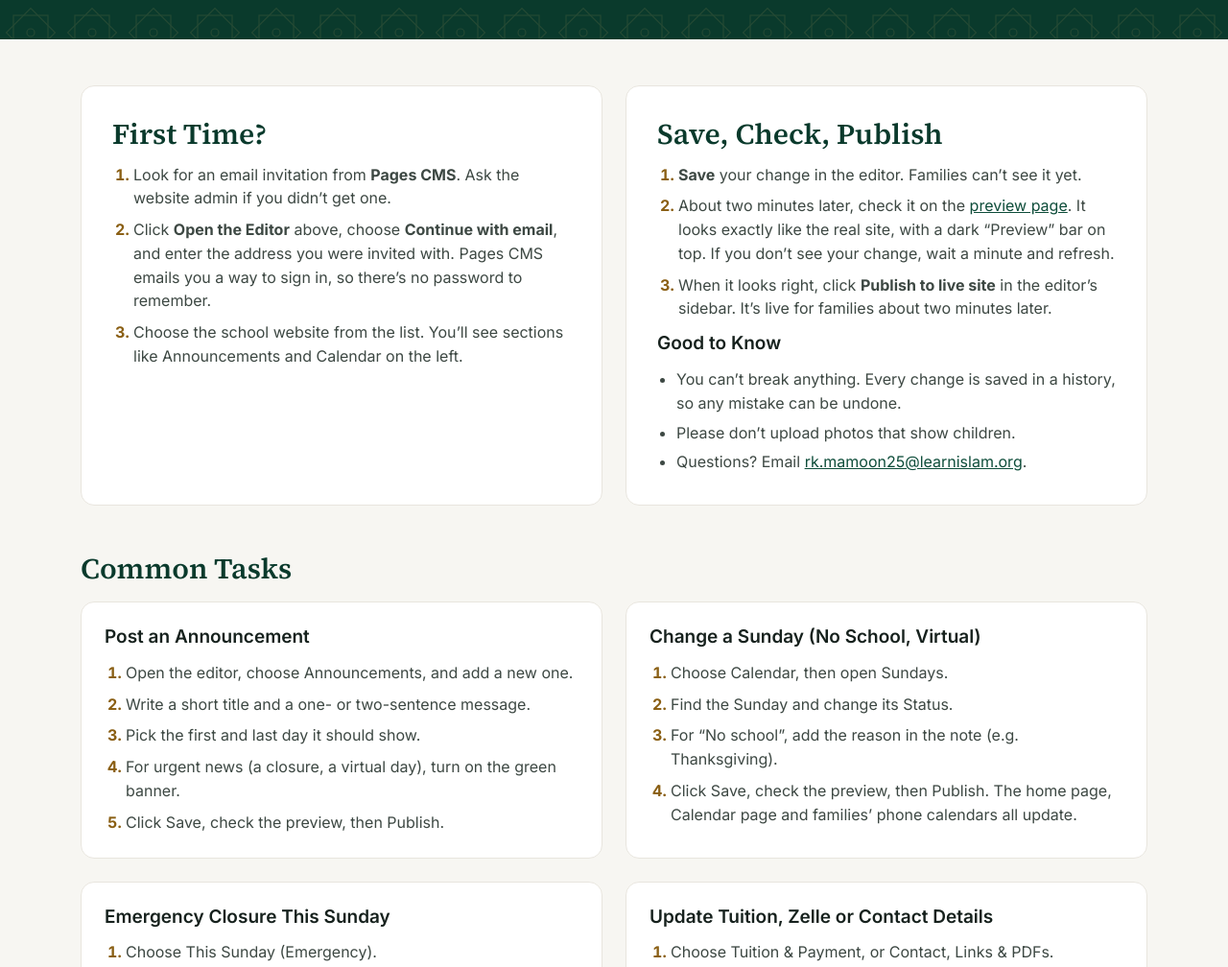
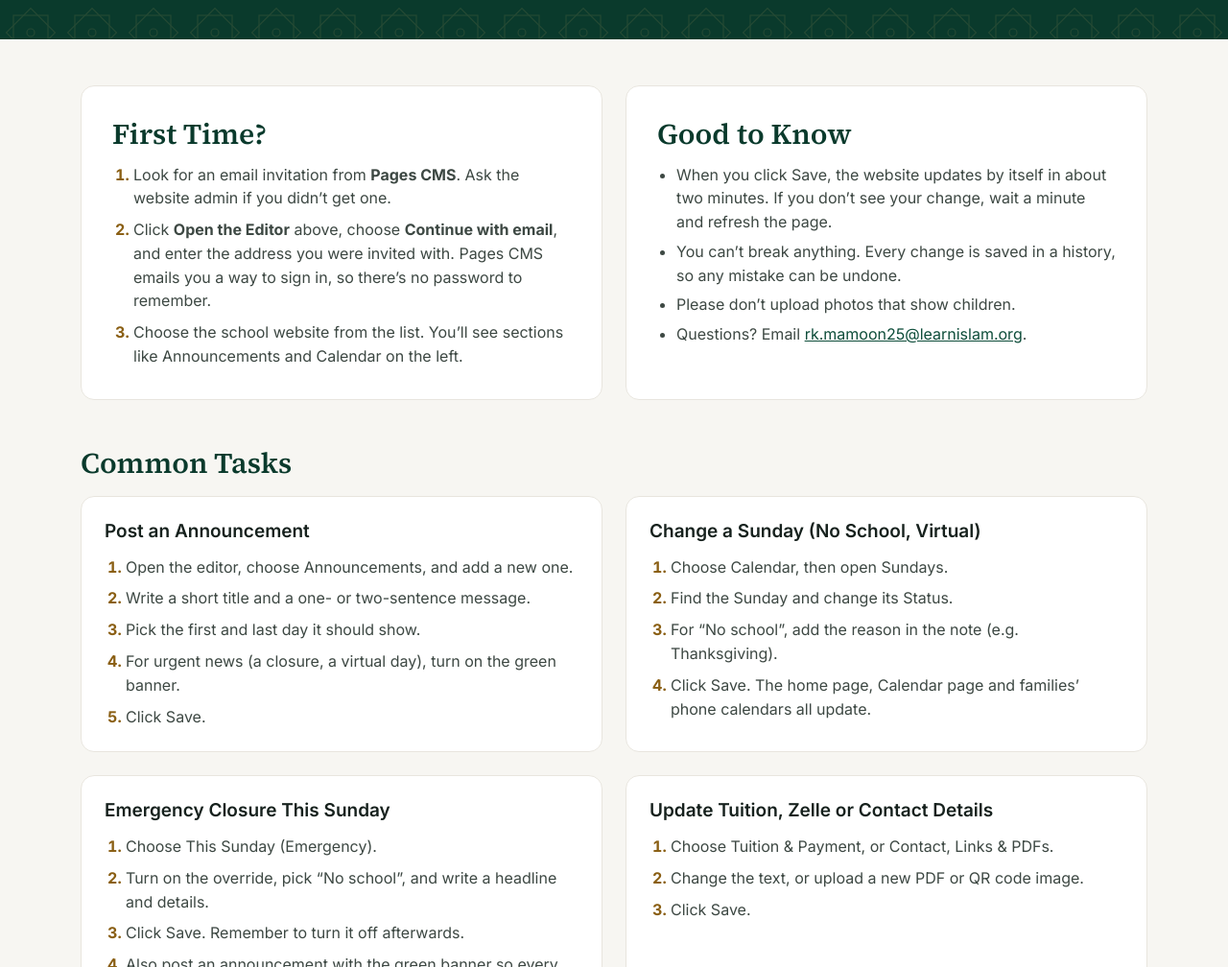
Before and after one commit to mamoonrkhan/issv-website, an Astro site: page /admin in a window 1280 px wide. Shown: the part 480-1488 px from the top of the page at 96% size. Built offline with nearby package versions, Linux system fonts and the light colour scheme; Astro itself is replaced by a stand-in of ours.

Commit message:
Simplify editing: Save goes live, no preview step for volunteers
- Remove the editor's Publish button
- Volunteer guide back to 'click Save'
- /preview/ kept as an optional maintainer-only draft copy
- README updated

```diff
--- a/src/layouts/Base.astro
+++ b/src/layouts/Base.astro
@@ -54,7 +54,7 @@ const banner = (await getCollection('announcements'))
   {isPreview ? (
     <div class="draft-bar" data-pagefind-ignore>
       <span class="draft-pill">Preview</span>
-      <span>Unpublished changes. Families can’t see this page. When it looks right, click <strong>Publish to live site</strong> in the editor.</span>
+      <span>Draft copy for testing changes. Families don’t see this page.</span>
       {process.env.LIVE_URL && <a href={liveUrl}>View live site</a>}
     </div>
   ) : site.previewNotice && (
--- a/src/pages/admin.astro
+++ b/src/pages/admin.astro
@@ -5,7 +5,6 @@ import Hero from '../components/Hero.astro';
 
 const editor = 'https://app.pagescms.org/';
 const helpEmail = 'rk.mamoon25@learnislam.org';
-const previewUrl = import.meta.env.BASE_URL.replace(/\/?$/, '/') + 'preview/';
 const tasks = [
   {
     title: 'Post an Announcement',
@@ -14,7 +13,7 @@ const tasks = [
       'Write a short title and a one- or two-sentence message.',
       'Pick the first and last day it should show.',
       'For urgent news (a closure, a virtual day), turn on the green banner.',
-      'Click Save, check the preview, then Publish.',
+      'Click Save.',
     ],
   },
   {
@@ -23,7 +22,7 @@ const tasks = [
       'Choose Calendar, then open Sundays.',
       'Find the Sunday and change its Status.',
       'For “No school”, add the reason in the note (e.g. Thanksgiving).',
-      'Click Save, check the preview, then Publish. The home page, Calendar page and families’ phone calendars all update.',
+      'Click Save. The home page, Calendar page and families’ phone calendars all update.',
     ],
   },
   {
@@ -31,7 +30,7 @@ const tasks = [
     steps: [
       'Choose This Sunday (Emergency).',
       'Turn on the override, pick “No school”, and write a headline and details.',
-      'Click Save, then Publish right away. Remember to turn it off afterwards.',
+      'Click Save. Remember to turn it off afterwards.',
       'Also post an announcement with the green banner so every page shows it.',
     ],
   },
@@ -40,7 +39,7 @@ const tasks = [
     steps: [
       'Choose Tuition & Payment, or Contact, Links & PDFs.',
       'Change the text, or upload a new PDF or QR code image.',
-      'Click Save, check the preview, then Publish.',
+      'Click Save.',
     ],
   },
 ];
@@ -60,14 +59,9 @@ const tasks = [
       </ol>
     </div>
     <div class="card stack">
-      <h2 class="h-section">Save, Check, Publish</h2>
-      <ol class="guide-steps">
-        <li><strong>Save</strong> your change in the editor. Families can’t see it yet.</li>
-        <li>About two minutes later, check it on the <a href={previewUrl} target="_blank" rel="noopener">preview page</a>. It looks exactly like the real site, with a dark “Preview” bar on top. If you don’t see your change, wait a minute and refresh.</li>
-        <li>When it looks right, click <strong>Publish to live site</strong> in the editor’s sidebar. It’s live for families about two minutes later.</li>
-      </ol>
-      <h3 class="h-card">Good to Know</h3>
+      <h2 class="h-section">Good to Know</h2>
       <ul class="bullets">
+        <li>When you click Save, the website updates by itself in about two minutes. If you don’t see your change, wait a minute and refresh the page.</li>
         <li>You can’t break anything. Every change is saved in a history, so any mistake can be undone.</li>
         <li>Please don’t upload photos that show children.</li>
         <li>Questions? Email <a href={`mailto:${helpEmail}`}>{helpEmail}</a>.</li>
```
Also changed, not shown: .pages.yml, README.md.
